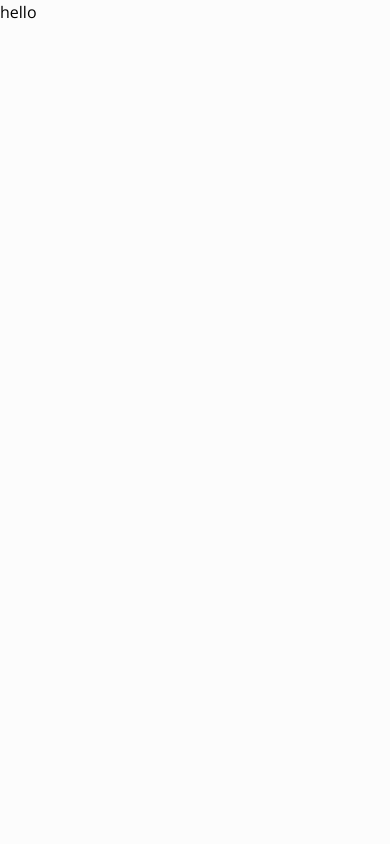
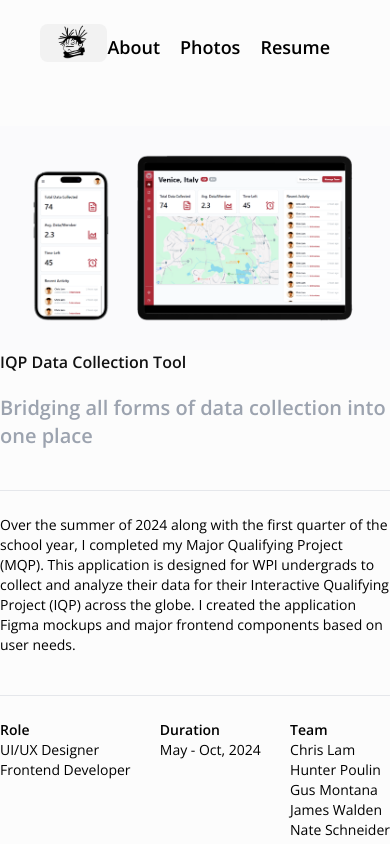
Before and after one commit to clam365/portfolio, a Next.js app: page /iqpDCT in a window 390 px wide. Shown: the top 844 px of the page. Built offline with nearby package versions, Linux system fonts and the light colour scheme.

Commit message:
IQP DCT Page (no responsiveness)

```diff
--- a/app/about/MyPhilosophy.tsx
+++ b/app/about/MyPhilosophy.tsx
@@ -22,7 +22,7 @@ export default function MyPhilosophy() {
                     <p className="text-sm">
                         As technology advances and AI develops, the value of authentic expression grows. Creativity, rooted in human imagination and emotion, remains AI-proof.
                         {/* eslint-disable-next-line react/no-unescaped-entities */}
-                        I aim to bring creative applications to those who harness technology while preserving human expression's essence, empowering individuals and communities to innovate, connect, and inspire through limitless creativity.
+                        &nbsp;I aim to bring creative applications to those who harness technology while preserving human expression's essence, empowering individuals and communities to innovate, connect, and inspire through limitless creativity.
                     </p>
                 </div>
             </div>
--- a/app/components/Sidebar.tsx
+++ b/app/components/Sidebar.tsx
@@ -4,7 +4,7 @@ const Sidebar = () => {
     return (
         <div>
             {/* Mobile View */}
-            <div className="lg:hidden p-10 flex justify-between m-auto items-center">
+            <div className="lg:hidden p-10 pt-6 flex justify-between m-auto items-center ">
                     <div>
                         <Link href="/">
                             <Image src="/choso2.png" alt="logo" width={87} height={48} className="rounded-lg mb-6"/>
@@ -25,7 +25,7 @@ const Sidebar = () => {
 
 
             {/* Sidebar on Desktop/Laptop */}
-            <aside className="w-64 h-full p-12 border-r border-neutral-200 lg:block hidden fixed">
+            <aside className="w-64 h-full p-12 border-r border-neutral-200 lg:block hidden fixed ">
                 <nav>
                     <div>
                         <Link href={"/"}><Image src={"/choso2.png"} alt={"logo"} width={87} height={48}
--- /dev/null
+++ b/app/components/UnderConstruction.tsx
@@ -0,0 +1,11 @@
+export default function UnderConstruction(){
+    return (
+        <div className={"bg-rose-100 rounded-lg p-3 border border-rose-500"}>
+            <h1 className="text-sm font-semibold text-rose-500">
+                This project is still under construction, but if you want to learn more about this project in detail, please
+                {/* eslint-disable-next-line react/no-unescaped-entities */}
+                &nbsp;reach out and let's chat!
+            </h1>
+        </div>
+    )
+}
--- /dev/null
+++ b/app/iqpDCT/components/BasicInfo.tsx
@@ -0,0 +1,17 @@
+export default function BasicInfo() {
+    return (
+        <div>
+            <h1 className={"font-semibold xl:text-6xl lg:text-6xl md:text-5xl text-[#121212]"}>IQP Data Collection
+                Tool</h1>
+            <p className={"text-gray-400 font-semibold text-xl mt-5"}>Bridging all forms of data collection into one
+                place</p>
+            <hr className={"mt-10"}/>
+            <p className={"mt-6 text-sm"}>
+                Over the summer of 2024 along with the first quarter of the school year, I completed my Major Qualifying
+                Project (MQP). This application is designed for WPI
+                undergrads to collect and analyze their data for their Interactive Qualifying Project (IQP)
+                across the globe. I created the application Figma mockups and major frontend components based on user needs.
+            </p>
+        </div>
+    )
+}
--- /dev/null
+++ b/app/iqpDCT/components/ContextProblemGoal.tsx
@@ -0,0 +1,67 @@
+export default function ContextProblemGoal() {
+    return (
+        <div className="mb-10">
+            <h1 className="font-semibold text-gray-400 text-sm mt-3 tracking-widest">CONTEXT</h1>
+            <p className={"text-sm mt-3"}>
+                Approximately 1,200 juniors each year participates in a 7 week long humanitarian project known as the
+                Interactive Qualifying Project (IQP) in any part of the globe wherever it interests them.
+                Though each project is unique, most relate to each other in their methods and structures.
+
+            </p>
+            <h1 className="font-semibold text-gray-400 text-sm mt-8 tracking-widest">PROBLEM</h1>
+            <p className={"text-sm mt-3"}>
+                Teams must collect vast amounts of different types of data ranging from qualitative, quantitative, surveys, and interviews.
+                With multiple platforms and applications tracking this data, it becomes easy to be disorganized and inefficient to put together a comprehensive
+                solution without overcoming this barrier.
+            </p>
+
+            <div className={"mt-16 rounded-lg bg-[#323232] p-4"}>
+                <h1 className={"text-[#949494] text-sm"}>Goal</h1>
+                <h1 className={"text-[#E3E3E3] font-bold text-lg mt-1"}>Develop an application to log unique forms of data all in one place with effectiveness in organization, intake, and exportation of data.</h1>
+
+                <h1 className={"text-[#949494] text-sm mt-4"}>Succes Metrics</h1>
+                <div className="grid grid-cols-2 gap-4 mt-2">
+                    <div className="bg-[#6B6B6B] p-4 rounded-md">
+                        <div className="flex items-center">
+                            <h1 className="bg-[#323232] text-[#E3E3E3] w-6 h-6 p-1 text-sm rounded-sm flex items-center justify-center scale-90 font-bold">1</h1>
+                            <h1 className="font-semibold text-[#E3E3E3] text-sm ml-2">Create a project</h1>
+                        </div>
+                        <h1 className="text-sm text-[#949494] mt-2">
+                            Teams should be able to create their own team dashboard and project, unique to them and
+                            their needs.
+                        </h1>
+                    </div>
+                    <div className="bg-[#6B6B6B] p-4 rounded-md">
+                        <div className="flex items-center">
+                            <h1 className="bg-[#323232] text-[#E3E3E3] w-6 h-6 p-1 text-sm rounded-sm flex items-center justify-center scale-90 font-bold">2</h1>
+                            <h1 className="font-semibold text-[#E3E3E3] text-sm ml-2">Geotag data at locations</h1>
+                        </div>
+                        <h1 className="text-sm text-[#949494] mt-2">Log data and drop pins on the map where it was taken
+                            on site.</h1>
+                    </div>
+                    <div className="bg-[#6B6B6B] p-4 rounded-md">
+                        <div className="flex items-center">
+                            <h1 className="bg-[#323232] text-[#E3E3E3] w-6 h-6 p-1 text-sm rounded-sm flex items-center justify-center scale-90 font-bold">3</h1>
+                            <h1 className="font-semibold text-[#E3E3E3] text-sm ml-2">Collect data offline</h1>
+                        </div>
+                        <h1 className="text-sm text-[#949494] mt-2">
+                            Many IQP data sites may not have service or wifi. Students will store data in local storage until sync at a later time.
+                        </h1>
+                    </div>
+                    <div className="bg-[#6B6B6B] p-4 rounded-md">
+                        <div className="flex items-center">
+                            <h1 className="bg-[#323232] text-[#E3E3E3] w-6 h-6 p-1 text-sm rounded-sm flex items-center justify-center scale-90 font-bold">4</h1>
+                            <h1 className="font-semibold text-[#E3E3E3] text-sm ml-2">View data and Export</h1>
+                        </div>
+                        <h1 className="text-sm text-[#949494] mt-2">
+                            After collecting our respective data, a student should be able to see and export the data in
+                            the format they want.
+                        </h1>
+                    </div>
+
+                </div>
+
+            </div>
+        </div>
+    )
+}
--- /dev/null
+++ b/app/iqpDCT/components/GoToMGB.tsx
@@ -0,0 +1,14 @@
+
+import Link from "next/link";
+import {ArrowRight} from "lucide-react";
+
+export default function GoToMGB() {
+    return (
+        <Link href={"/mgb-kiosk"}>
+            <div className="rounded-lg p-4 bg-[#f2f2f2] mt-6 flex justify-between">
+                <h1 className={"text-sm"}>Check out my work with MGB Kiosk</h1>
+                <ArrowRight />
+            </div>
+        </Link>
+    )
+}
--- /dev/null
+++ b/app/iqpDCT/components/RoleDurationTeam.tsx
@@ -0,0 +1,24 @@
+export default function RoleDurationTeam() {
+    return (
+        <div className={"grid-cols-3 sm:grid-cols-2 mt-6 flex justify-between"}>
+            <div>
+                <h1 className={"font-semibold  text-sm "}>Role</h1>
+                <p className={"text-sm"}>UI/UX Designer</p>
+                <p className={"text-sm"}>Frontend Developer</p>
+            </div>
+            <div>
+                <h1 className={"font-semibold text-sm "}>Duration</h1>
+                <p className={"text-sm"}>May - Oct, 2024</p>
+
+            </div>
+            <div>
+                <h1 className={"font-semibold  text-sm "}>Team</h1>
+                <p className={"text-sm"}>Chris Lam</p>
+                <p className={"text-sm"}>Hunter Poulin</p>
+                <p className={"text-sm"}>Gus Montana</p>
+                <p className={"text-sm"}>James Walden</p>
+                <p className={"text-sm"}>Nate Schneider</p>
+            </div>
+        </div>
+    );
+}
--- a/app/iqpDCT/page.tsx
+++ b/app/iqpDCT/page.tsx
@@ -1,7 +1,43 @@
+"use client";
+import { motion } from "framer-motion";
+import Sidebar from "@/app/components/Sidebar";
+import Image from "next/image";
+import UnderConstruction from "@/app/components/UnderConstruction";
+import RoleDurationTeam from "@/app/iqpDCT/components/RoleDurationTeam";
+import BasicInfo from "@/app/iqpDCT/components/BasicInfo";
+import ContextProblemGoal from "@/app/iqpDCT/components/ContextProblemGoal";
+import GoToMGB from "@/app/iqpDCT/components/GoToMGB";
+
+const fadeUpVariants = {
+    hidden: { opacity: 0, y: 20 },
+    visible: { opacity: 1, y: 0, transition: { duration: 0.6, ease: "easeOut" } },
+};
+
 export default function page() {
     return (
-        <div>
-            hello
+        <div className="lg:flex">
+            <Sidebar />
+            <motion.div
+                className="flex-1 lg:pt-0 sm: lg:ml-64 flex flex-col  "
+                initial="hidden"
+                animate="visible"
+                variants={fadeUpVariants}
+            >
+                <div className={" flex flex-col justify-center m-auto"}>
+                    <Image src={"/dctMockup.png"} alt={"DCT"} width={1280} height={720}
+                           className={""}/>
+                    <div className={"xl:p-44 lg:p-20   xl:pt-16 lg:pt-16"}>
+                        <BasicInfo/>
+                        <hr className={"mt-10"}/>
+                        <RoleDurationTeam/>
+                        <hr className={"mt-12 mb-6"}/>
+                        <ContextProblemGoal/>
+                        <UnderConstruction/>
+                        <GoToMGB/>
+                    </div>
+                </div>
+
+            </motion.div>
         </div>
-    )
+    );
 }
--- a/app/mgb-kiosk/page.tsx
+++ b/app/mgb-kiosk/page.tsx
@@ -1,7 +1,32 @@
+"use client";
+import { motion } from "framer-motion";
+import Sidebar from "@/app/components/Sidebar";
+import Image from "next/image";
+
+const fadeUpVariants = {
+    hidden: { opacity: 0, y: 20 },
+    visible: { opacity: 1, y: 0, transition: { duration: 0.6, ease: "easeOut" } },
+};
+
 export default function page() {
     return (
-        <div>
-            hello
+        <div className="lg:flex">
+            <Sidebar />
+            <motion.div
+                className="flex-1 p-10 lg:p-40 lg:pt-10 lg:ml-64 flex flex-col items-center lg:items-start"
+                initial="hidden"
+                animate="visible"
+                variants={fadeUpVariants}
+            >
+                <div
+                    className={"text-transparent bg-clip-text bg-gradient-to-r from-gray-400 to-[#121212]  md:text-left"}>
+                    <h1 className={"font-bold text-4xl md:text-4xl lg:text-5xl xl:text-8xl sm:text-5xl "}>
+                        Mass General Brigham Hospital Kiosk
+                    </h1>
+                    <hr className={"mt-6"}/>
+                </div>
+
+            </motion.div>
         </div>
-    )
+    );
 }
--- a/package.json
+++ b/package.json
@@ -11,6 +11,8 @@
   "dependencies": {
     "framer-motion": "^11.2.12",
     "gsap": "^3.12.5",
+    "lucide": "^0.399.0",
+    "lucide-react": "^0.399.0",
     "next": "14.2.4",
     "react": "^18",
     "react-awesome-reveal": "^4.2.12",
```
Also changed, not shown: public/dctMockup.png (added), 1 other file (tests, documents, lock files or other folders).
